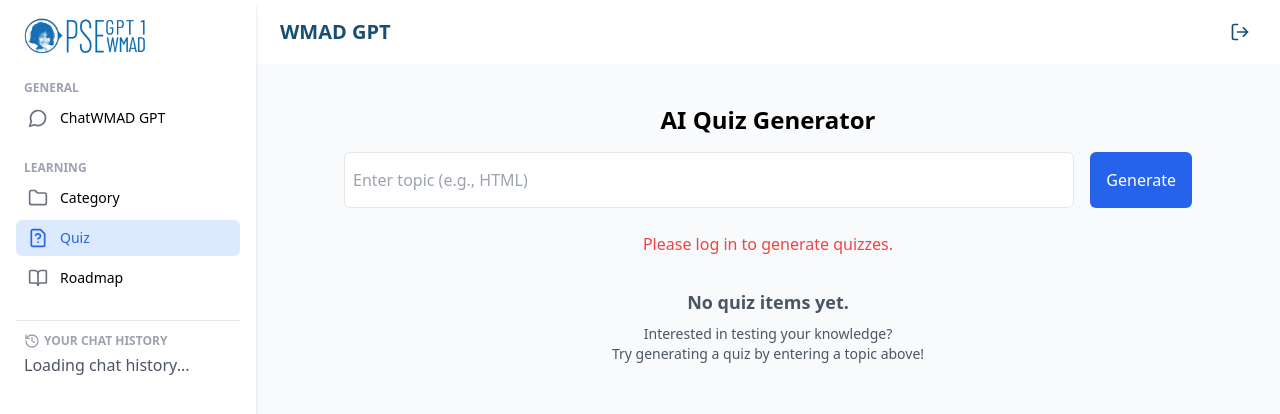
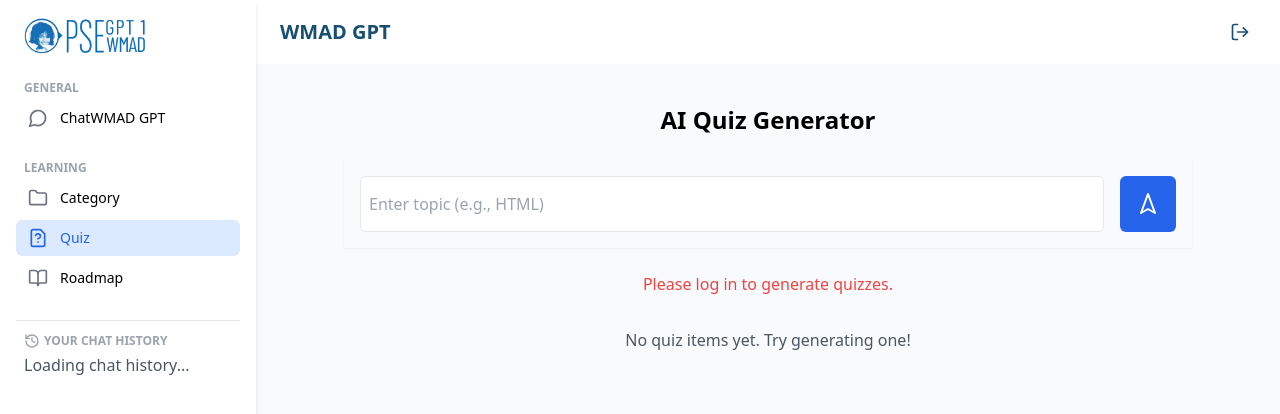
Before and after one commit to KhoeunSopheak/WMAD-AI-BOT-frontend, a React (Create React App) app: page /quiz in a window 1280 px wide. Shown: the top 414 px of the page. Built offline with nearby package versions, Linux system fonts and the light colour scheme.

Commit message:
quiz interface

```diff
--- a/src/pages/disableUser.js
+++ b/src/pages/disableUser.js
@@ -95,7 +95,11 @@ export default function UserLock() {
                         </tr>
                     </thead>
                     <tbody>
-                        {users.map((user, index) => (
+                        {users.length === 0 ? (
+                            <div className=" text-center text-gray-600 mt-8">
+                            <p className="text-lg font-semibold">There are no user block.</p>
+                          </div>
+                        ) : (users.map((user, index) => (
                             <tr key={user.id} className="border-b">
                                 <td className="py-4 px-6">{index + 1}</td>
                                 <td className="py-4 px-6 text-[#184f71] font-medium">
@@ -132,7 +136,7 @@ export default function UserLock() {
                                     </button>
                                 </td>
                             </tr>
-                        ))}
+                        )))}
                     </tbody>
                 </table>
             </div>
--- a/src/pages/quiz.js
+++ b/src/pages/quiz.js
@@ -1,4 +1,5 @@
 import React, { useState, useEffect } from "react";
+import { Navigation2, LoaderPinwheel } from "lucide-react";
 
 const GenerateQuiz = () => {
   const [topic, setTopic] = useState("");
@@ -6,13 +7,33 @@ const GenerateQuiz = () => {
   const [visibleCount, setVisibleCount] = useState(5);
   const [loading, setLoading] = useState(false);
   const [error, setError] = useState(null);
+  const [selectedAnswers, setSelectedAnswers] = useState({}); // new
 
   const token = localStorage.getItem("token");
+  const user_id = localStorage.getItem("user_id");
 
-  const headers = {
+  useEffect(() => {
+    const fetchAllQuizzes = async () => {
+      if (!token || !user_id) return;
+      try {
+        const res = await fetch(`http://localhost:3003/api/users/quizzes/generate/${user_id}`, {
+          headers: {
             "Content-Type": "application/json",
             Authorization: `Bearer ${token}`,
+          },
+        });
+
+        if (!res.ok) throw new Error("Unauthorized or fetch failed");
+
+        const data = await res.json();
+        setQuizzes(data.quiz);
+      } catch (error) {
+        console.error("Failed to fetch quizzes:", error);
+      }
     };
+
+    fetchAllQuizzes();
+  }, [token, user_id]);
 
   const handleGenerateQuiz = async () => {
     if (!topic || !token) return;
@@ -23,16 +44,17 @@ const GenerateQuiz = () => {
     try {
       const response = await fetch("http://localhost:3003/api/users/quizzes/generate-quiz", {
         method: "POST",
-        headers,
+        headers: {
+          "Content-Type": "application/json",
+          Authorization: `Bearer ${token}`,
+        },
         body: JSON.stringify({ topic }),
       });
 
       const text = await response.text();
       const match = text.match(/\[\s*{[\s\S]*?}\s*\]/);
 
-      if (!match) {
-        throw new Error("Quiz array not found in response.");
-      }
+      if (!match) throw new Error("Quiz array not found in response.");
 
       const parsedQuizzes = JSON.parse(match[0]);
       setQuizzes((prev) => [...parsedQuizzes, ...prev]);
@@ -45,38 +67,30 @@ const GenerateQuiz = () => {
     }
   };
 
-  const user_id = localStorage.getItem("user_id");
-  useEffect(() => {
-
-  const fetchAllQuizzes = async () => {
-    if (!token) return;
-
-    try {
-      const res = await fetch(`http://localhost:3003/api/users/generate/${user_id}`, {
-        method: "GET",
-        headers,
-      });
-
-      if (!res.ok) throw new Error("Unauthorized or fetch failed");
-
-      const data = await res.json();
-      setQuizzes(data);
-    } catch (error) {
-      console.error("Failed to fetch quizzes:", error);
-    }
-  };
-
-    fetchAllQuizzes();
-  }, [user_id, token, headers]);
-
   const handleSeeMore = () => {
     setVisibleCount((prev) => prev + 5);
   };
 
+  const handleAnswerClick = (quizIndex, option) => {
+    if (selectedAnswers[quizIndex]) return; // Already answered
+
+    const isCorrect = quizzes[quizIndex].correct_answer === option;
+    setSelectedAnswers((prev) => ({
+      ...prev,
+      [quizIndex]: {
+        selected: option,
+        correct: isCorrect,
+        correctAnswer: quizzes[quizIndex].correct_answer, // This is needed for display
+      },
+    }));
+  };
+
   return (
     <div className="p-6 max-w-4xl mx-auto">
-      <h2 className="text-2xl font-bold mb-4 text-center">AI Quiz Generator</h2>
-      <div className="flex gap-4 mb-6">
+      <h2 className="text-2xl font-bold mb-6 text-center">AI Quiz Generator</h2>
+
+      {/* Input */}
+      <div className="flex gap-4 mb-6 sticky top-0 z-30 p-4 shadow-sm">
         <input
           type="text"
           className="border p-2 w-full rounded-md h-14"
@@ -86,56 +100,71 @@ const GenerateQuiz = () => {
         />
         <button
           onClick={handleGenerateQuiz}
-          className={`bg-blue-600 text-white px-4 py-2 rounded-md hover:bg-blue-800 ${loading ? "opacity-50" : ""
-            }`}
-          disabled={loading || !topic || !token}
+          disabled={loading}
+          className="bg-blue-600 text-white px-4 py-2 rounded-md hover:bg-blue-700 flex items-center justify-center w-14 h-14"
         >
-          {loading ? "Generating..." : "Generate"}
+          {loading ? <LoaderPinwheel className="animate-spin" /> : <Navigation2 />}
         </button>
       </div>
 
-      {!token && (
-        <p className="text-red-500 mb-4 text-center">
-          Please log in to generate quizzes.
+      {/* Messages */}
+      {!token && <p className="text-red-500 text-center mb-4">Please log in to generate quizzes.</p>}
+      {error && <p className="text-red-500 text-center mb-4">{error}</p>}
+
+      {/* Quizzes */}
+      {quizzes.length === 0 ? (
+        <p className="text-center text-gray-600 mt-8">No quiz items yet. Try generating one!</p>
+      ) : (
+        quizzes.slice(0, visibleCount).map((quiz, index) => {
+          const answer = selectedAnswers[index];
+          return (
+            <div key={index} className="border p-4 rounded-md shadow mb-4">
+              <h3 className="font-semibold mb-2">Topic: {quiz.topic}</h3>
+              <p className="font-semibold mb-2">
+                <span className="text-blue-600">Question:</span> {quiz.question}
+              </p>
+              <div className="grid grid-cols-1 gap-2 mt-2">
+                {quiz.options.map((opt, i) => {
+                  const isCorrect = quiz.correct_answer === opt;
+                  const isSelected = answer?.selected === opt;
+
+                  let bg = "bg-white";
+                  if (isSelected) {
+                    bg = answer.correct
+                      ? "bg-green-200 text-green-800 border-green-400 font-semibold"
+                      : "bg-red-200 text-red-800 border-red-400 font-semibold";
+                  }
+
+                  return (
+                    <button
+                      key={i}
+                      className={`border rounded-md p-3 text-left ${bg}`}
+                      onClick={() => handleAnswerClick(index, opt)}
+                      disabled={!!answer}
+                    >
+                      {opt}
+                    </button>
+                  );
+                })}
+              </div>
+              {answer && (
+                <p className={`mt-2 font-semibold ${answer.correct ? "text-green-600" : "text-red-600"}`}>
+                  {answer.correct ? "Correct!" : "Incorrect"}
                 </p>
               )}
 
-      {error && (
-        <p className="text-red-500 mb-4 text-center">{error}</p>
+              {answer && !answer.correct && (
+                <p className="mt-1 text-sm text-blue-700">
+                  The correct answer is: <span className="font-semibold">{answer.correctAnswer}</span>
+                </p>
               )}
 
-      <div className="space-y-4">
-      {quizzes.length === 0 ? (
-          <div className="text-center text-gray-600 mt-8">
-          <p className="text-lg font-semibold">No quiz items yet.</p>
-          <p className="text-sm mt-2">Interested in testing your knowledge?</p>
-          <p className="text-sm">Try generating a quiz by entering a topic above!</p>
             </div>
+          );
+        })
+      )}
 
-        ) : (
-        quizzes.slice(0, visibleCount).map((quiz, index) => (
-          <div key={index} className="border p-4 rounded-md shadow">
-            <h3 className="font-semibold mb-2">Topic: {quiz.topic}</h3>
-            <p className="mb-2 font-semibold"><span className="text-blue-600">Question: </span>{quiz.question}</p>
-            <div className="grid grid-cols-1 sm:grid-cols-1 gap-3 mt-2">
-              {quiz.options.map((opt, i) => (
-                <div
-                  key={i}
-                  className={`p-3 border rounded-md ${opt === quiz.correct_answer
-                      ? "bg-green-100 text-green-700 font-semibold border-green-500"
-                      : "bg-white"
-                    }`}
-                >
-                  {opt}
-                </div>
-              ))}
-            </div>
-
-          </div>
-        ))
-      )}
-      </div>
-
+      {/* See More */}
       {visibleCount < quizzes.length && (
         <div className="text-center mt-6">
           <button
--- a/src/pages/roadmap.js
+++ b/src/pages/roadmap.js
@@ -1,4 +1,5 @@
 import React, { useState, useEffect } from "react";
+import { Navigation2, LoaderPinwheel } from "lucide-react";
 
 const RoadMap = () => {
   const [topic, setTopic] = useState("");
@@ -67,21 +68,22 @@ const RoadMap = () => {
   const user_id = localStorage.getItem("user_id");
   // Load all existing roadmaps
   useEffect(() => {
-    if (!token) return;
-
+    const token = localStorage.getItem("token");
     const fetchAllRoadmaps = async () => {
       try {
         const response = await fetch(
           `http://localhost:3003/api/users/roadmaps/generate/${user_id}`,
           {
             method: "GET",
-            headers: { Authorization: `Bearer ${token}` },
+            headers: {
+              "Content-Type": "application/json",
+              Authorization: `Bearer ${token}`,
+            },
           }
         );
-        if (!response.ok) throw new Error("Failed to fetch");
+        if (!response.ok) throw new Error("Failed to fetch Roadmap");
 
         const data = await response.json();
-        console.log("Roadmaps data:", data);
 
         if (data.roadmaps && Array.isArray(data.roadmaps)) {
           const allRoadmaps = data.roadmaps.map((r) => ({
@@ -106,7 +108,7 @@ const RoadMap = () => {
     };
 
     fetchAllRoadmaps();
-  }, [user_id, token]);
+  }, [user_id]);
 
   const handleDelete = async (id) => {
     setLoading(true);
@@ -123,7 +125,7 @@ const RoadMap = () => {
       if (!res.ok) throw new Error("Failed to delete");
       setRoadmapItems((prev) => prev.filter((item) => item.id !== id));
     } catch (error) {
-      console.error("Error deleting quiz:", error);
+      console.error("Error deleting roadmap:", error);
     } finally {
       setLoading(false);
     }
@@ -140,7 +142,7 @@ const RoadMap = () => {
       {/* Form to add roadmap */}
       <form
         onSubmit={handleSubmit}
-        className="p-4 flex gap-2 rounded"
+        className="p-4 flex gap-2 rounded sticky top-0 z-30"
       >
         <input
           type="text"
@@ -152,10 +154,10 @@ const RoadMap = () => {
         />
         <button
           type="submit"
-          className="bg-blue-600 text-white px-6 py-2 rounded hover:bg-blue-800"
+          className="bg-blue-600 text-white px-6 py-2 rounded disabled:bg-blue-700"
           disabled={loading}
         >
-          {loading ? "..." : "+"}
+          {loading ? <LoaderPinwheel className="animate-spin text-white" />: <Navigation2 />}
         </button>
       </form>
 
```
Also changed, not shown: src/pages/dashboard.js (+8 -8 lines). Lines whose indentation alone changed are shown as unchanged.
